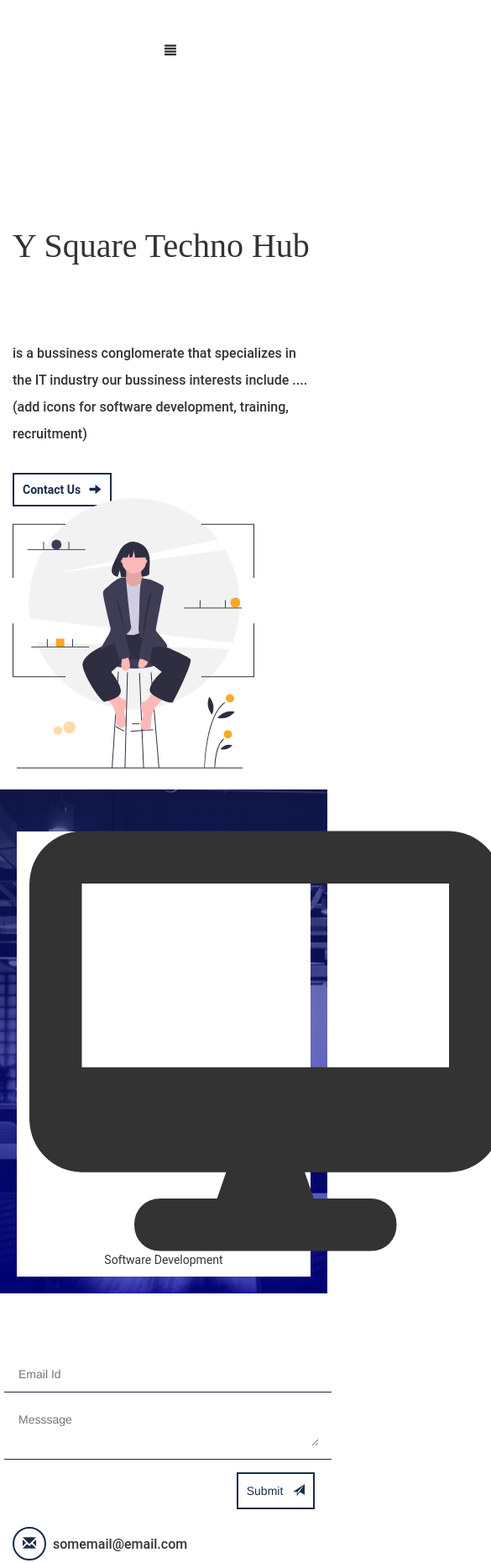
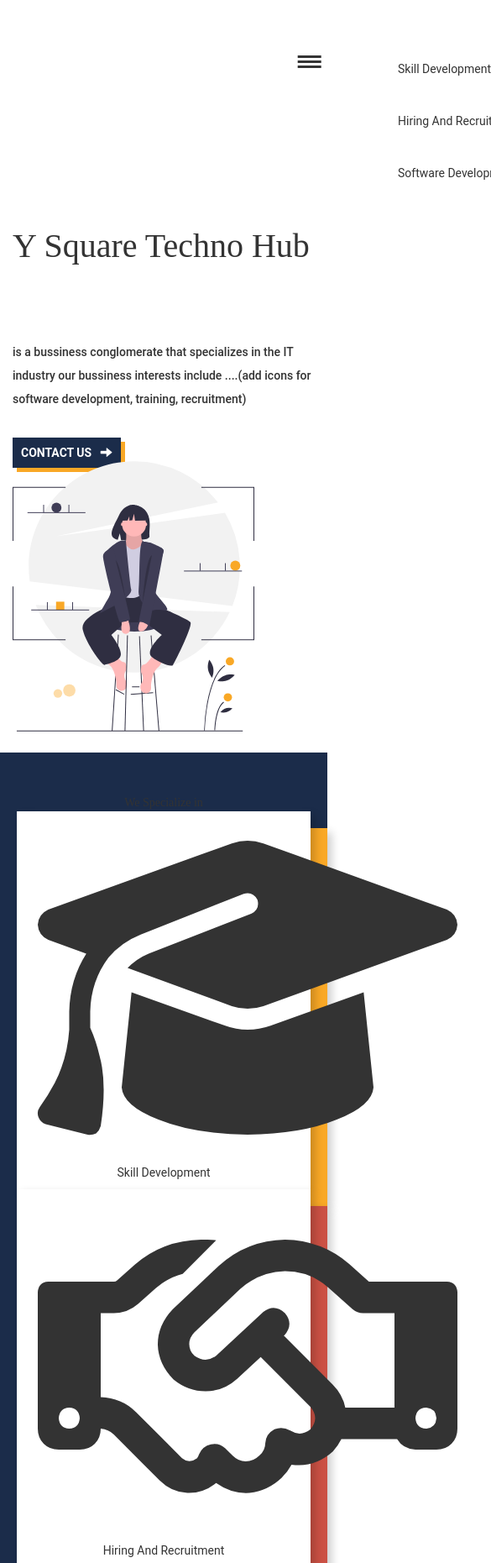
Before and after one commit to ysquaretechnohub/ysquaretechnohub.github.io, a plain HTML site: page index.html in a window 390 px wide. Shown: the top 1861 px of the page at 84% size, 585 px wide, since content can reach past the window. Drawn offline with nearby package versions, Linux system fonts and the light colour scheme.

Commit message:
added navbar and changed the section

```diff
--- /dev/null
+++ b/app.js
@@ -0,0 +1,5 @@
+const navToggle = document.querySelector('.nav__toggle');
+
+navToggle.addEventListener('click', () => {
+  document.body.classList.toggle('nav-open');
+});
--- a/index.html
+++ b/index.html
@@ -11,36 +11,20 @@
 </head>
 
 <body>
-  <!-- <nav class="navbar navbar-fixed-top">
-    <div class="container">
-      <div class="navbar-header">
-        <button type="button" class="navbar-toggle collapsed" data-toggle="collapse" data-target="#navbar"
-          aria-expanded="false" aria-controls="navbar">
-          <span class="sr-only">Toggle navigation</span>
-          <span class="icon-bar"></span>
-          <span class="icon-bar"></span>
-          <span class="icon-bar"></span>
-        </button>
-        <a class="navbar-brand" href="#">Project name</a>
-      </div>
-      <div id="navbar" class="navbar-collapse collapse">
-        <ul class="nav navbar-nav navbar-right">
-          <li><a href="#">Corporate Training</a></li>
-          <li><a href="#">Hiring And Recruitment</a></li>
-          <li class="active"><a href="#">Software Development<span class="sr-only"></span></a></li>
-        </ul>
-      </div>
-    </div>
-  </nav> -->
-    <label id="menu-icon" for="toggle"><i class="glyphicon glyphicon-align-justify"></i></label>
-    <input type="checkbox" id="toggle"/>
-  <div class="control-me">
-    <ul>
-      <li><a href="#">Software Development</a></li>
-      <li><a href="#">Hiring and Placement</a></li>
-      <li><a href="#">Training and Consultancy</a></li>
+  <!-- NAV STARTS HERE -->
+  <nav class="nav">
+    <button class="nav__toggle">
+      <span class="hamburger"></span>
+    </button>
+    <ul class="nav__list">
+      <li class="nav__item"><a href="#" class="nav__link">Skill Development</a></li>
+      <li class="nav__item"><a href="#" class="nav__link">Hiring And Recruitment</a></li>
+      <li class="nav__item"><a href="#" class="nav__link">Software Development</a></li>
     </ul>
-  </div>
+  </nav>
+
+
+  <!-- NAV ENDS HERE -->
   <section class="container">
     <div class="row">
       <div class="col-md-6 col-xs-12">
@@ -62,7 +46,7 @@
         <section class="row">
           <div class="col-md-4">
             <a href="#contact" class="btn-action">
-              <strong>Contact Us </strong> &nbsp;
+              <strong>CONTACT US </strong> &nbsp;
               <span class="glyphicon glyphicon-arrow-right"></span>
             </a>
           </div>
@@ -78,8 +62,29 @@
   <br />
   <div class="specialization">
     <section class="container">
+      <div class="row section-heading">
+        We Specialize in
+      </div>
       <div class="row">
         <div class="col-md-offset-1 col-md-2 col-xs-12 specialization-card">
+          <div class="cardIcons">
+            <i class="fa fa-graduation-cap fa-10x "></i>
+          </div>
+          <p>
+            Skill Development
+          </p>
+        </div>
+
+        <div class="col-md-offset-2 col-md-2 col-xs-12 red-card specialization-card ">
+          <div class="cardIcons">
+            <i class="fa fa-handshake-o  fa-10x "></i>
+          </div>
+          <p>
+            Hiring And Recruitment
+          </p>
+        </div>
+
+        <div class="col-md-offset-2 col-md-2 col-xs-12 green-card specialization-card">
           <div class="cardIcons">
             <i class="fa fa-desktop fa-10x "></i>
           </div>
@@ -145,6 +150,7 @@
       &COPY; Y Square Techno Hub, All Rights Reserved
     </div>
   </footer>
+  <script src="./app.js"></script>
   <script src="https://use.fontawesome.com/83377869e0.js"></script>
 </body>
 
--- a/style.css
+++ b/style.css
@@ -1,23 +1,39 @@
+*,
+*::before,
+*::after {
+  box-sizing: border-box;
+}
+
 html {
   margin: 0;
   padding: 0;
   scroll-behavior: smooth;
+  --yellow-highlight: #F9A826;
+  --card-color: #F9A826;
   --blue-highlight: #1b2c4a;
-  --blue-highlight_transparent: rgba(27,44,58,0.45);
+  --blue-highlight_transparent: rgba(27, 44, 58, 0.45);
   --white-background: #ffffff;
   --font-family-text: 'Roboto', sans-serif;
   --font-family-heading: 'Times New Roman', serif;
+  --clr-dark: #333;
   background-color: var(--white-background);
 }
 
+.red-card {
+  --card-color: #cb5144;
+}
+
+.green-card{
+  --card-color: #bbc04c;
+}
 p, td {
   font-family: var(--font-family-text);
   font-size: 14px;
 }
+body{
+  overflow-x: hidden;
+}
 
-.navbar{
-  background-color: var(--white-background);
-}
 .mainHeading {
   margin-top: 25vh;
   font-size: 4rem;
@@ -27,41 +43,30 @@ p, td {
 .cardHeading {
   font-family: var(--font-family-heading);
 }
-.side-menu-icon{
-  position: fixed;
-  right: 90px;
-  padding: 2rem;
-}
-.side-menu-icon input{
-  /* display: none; */
+
+.subHeading {
+  line-height: 2;
+  font-size: 14px;
+  font-family: var(--font-family-text);
 }
 
-.side-menu-options{
-  position: fixed;
-  right: 10px;
-  padding: 2rem;
-}
-.subHeading {
-  line-height: 2;
-  font-size: 16px;
-  font-family: var(--font-family-text);
-}
-section{
+section {
   margin-top: 3rem;
 }
+
 .section-heading {
   text-align: center;
   font-family: var(--font-family-heading);
 }
 
-.image-offset{
+.image-offset {
   margin-top: 25vh;
 }
+
 .specialization {
   padding: 2rem;
   background-color: var(--white-background);
 }
-
 
 .bottom-border {
   padding: 1rem;
@@ -99,7 +104,7 @@ a {
 }
 
 button {
-  font-family: var(--font-family-text);
+  font-family: var(--font-family-heading);
 }
 
 a:hover {
@@ -109,9 +114,9 @@ a:hover {
 .btn-action {
   padding: 10px;
   margin-top: 10px;
-  color: var(--blue-highlight);
-  border: 2px solid var(--blue-highlight);
-  background-color: var(--white-background);
+  color: var(--white-background);
+  background-color: var(--blue-highlight);
+  box-shadow: 5px 5px 0px 0px var(--card-color);
 }
 
 .btn-action-outline-rounded {
@@ -124,65 +129,132 @@ a:hover {
 }
 
 .btn-action:hover {
-  color: var(--blue-highlight);
-  border-radius: 10px 0px 10px 0px;
+  box-shadow: 5px 5px 10px 0px rgba(0, 0, 0, .2),
+  10px 10px 0 0px var(--card-color),
+  15px 15px 10px 0px rgba(0, 0, 0, .2);
+  color: var(--white-background);
+
 }
 
 .btn-submit {
   float: right;
 }
-.cardIcons{
-  font-size: 5rem;
+
+.cardIcons {
+  padding : 1rem;
+  font-size: 4rem;
 }
 
-.specialization{
-  min-height: 50vh;
-  background-image:
-    linear-gradient(
-      rgba(27, 44, 150, 0.45),
-      rgba(0, 0, 255, 0.45)
-    ),
-    url('./assets/center_background.jpg');
-    background-size: cover;
-    background-attachment: fixed;
-    background-position: center;
-    background-repeat: no-repeat;
+.specialization {
+  min-height: 40vh;
+  background-color: #1b2c4a;
 }
-/* media queries hide-show */
-/* end of media queries hide-show */
-.specialization-card{
+
+.specialization-card {
   text-align: center;
+  /* 0px 5px 25px 0 rgba(255, 0, 0, 1) */
+  box-shadow: 5px 5px 10px 0px rgba(0, 0, 0, .2),
+              20px 20px 0 0px var(--card-color),
+              25px 25px 10px 0px rgba(0, 0, 0, .2);
   background-color: var(--white-background);
 }
-.footer{
+
+.footer {
   background-color: #111111;
 }
 
+/* side menu */
 
 
-/* side menu */
-.control-me {
-  /* Default state */
-  display: none;
+.nav {
+  /* position:fixed; */
+  z-index: 1;
+  background: var(--white-background);
+  position: fixed;
+  right: 0;
+  transform: translateX(100%);
+  transition: transform 300ms cubic-bezier(.5, 0, .5, 1)
 }
 
-#toggle{
-  display:none;
+.nav__list {
+  list-style: none;
+  margin: 0;
+  padding: 0;
+  display: flex;
+  flex-direction: column;
+  height: 100vh;
+  padding: 3em 6em;
 }
 
-#menu-icon{
-  position: fixed;
-  right: 160px;
-  padding: 2rem;
+.nav__item {
+  margin-bottom: 3em;
 }
 
-#toggle:checked ~ .control-me {
-  /* A toggled state! No JavaScript! */
+.nav__link {
+  text-decoration: none;
+  color: var(--clr-dark);
+}
+
+.nav__link:hover {
+  text-decoration: underline;
+  color: var(--clr-primary);
+}
+
+.nav__toggle {
+  position: absolute;
+  top: 2em;
+  left: 0;
+  transform: translateX(-100%);
+  background: var(--white-background);
+  padding: 1em .5em;
+  border: 0;
+  border-radius: .25em 0 0 .25em;
+}
+
+.hamburger {
   display: block;
-  position: fixed;
-  top: 200px;
-  right:10px;
-  background-color: black;
+  position: relative;
+}
+
+.hamburger,
+.hamburger::before,
+.hamburger::after {
+  width: 2em;
+  height: 3px;
+  background: var(--clr-dark);
+
+  transition: transform 350ms ease-in-out, opacity 200ms linear;
+}
+
+.hamburger::before,
+.hamburger::after {
+  content: '';
+  position: absolute;
+  left: 0;
+}
+
+.hamburger::before { bottom: 6px; }
+.hamburger::after { top: 6px;}
+
+
+/* Navigation open styles */
+
+.nav-open .nav {
+  transform: translateX(0);
+}
+
+/* Change this stuff below */
+
+.nav-open .hamburger {
+  transform: rotate(45deg);
+}
+
+.nav-open .hamburger::before {
+  opacity: 0;
+}
+
+.nav-open .hamburger::after {
+  transform: rotate(90deg) translate(-6px);
 }
 
 
```
